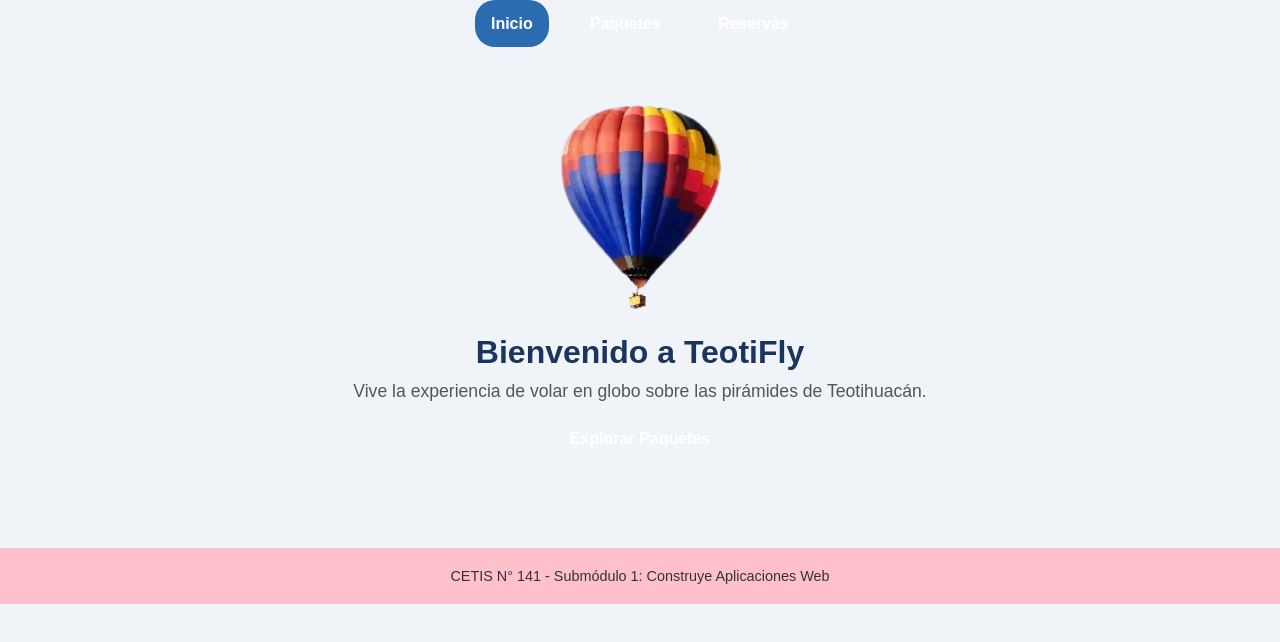
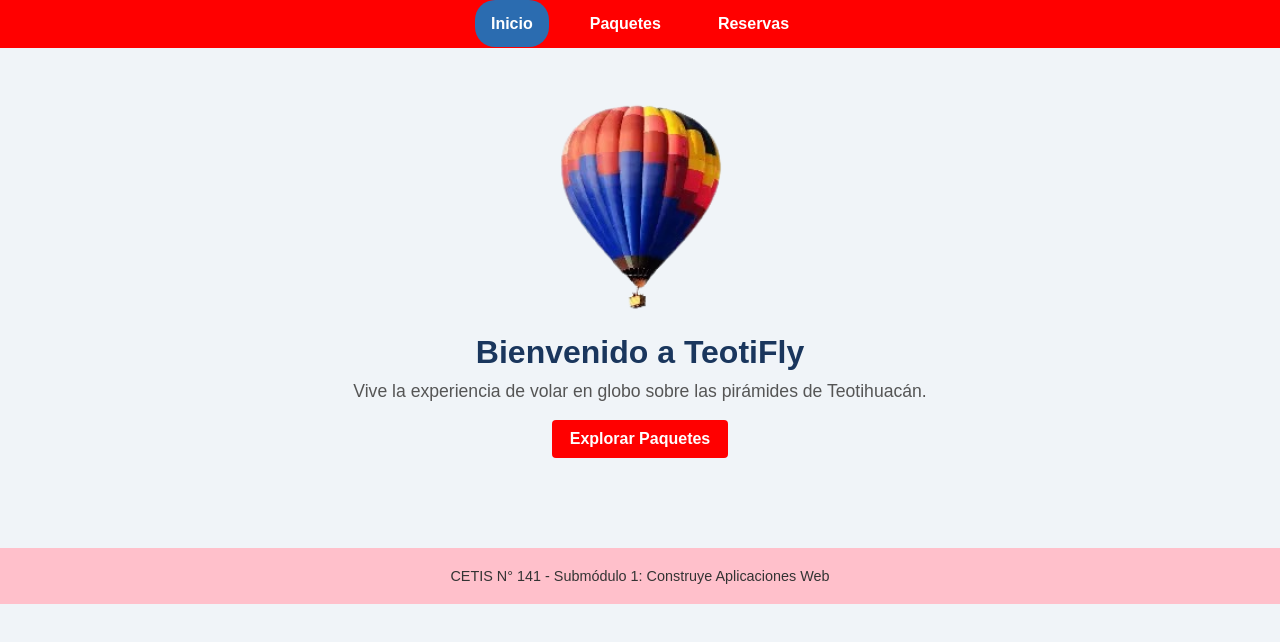
Before and after one commit to cantillocastilloabraham-star/Teotifly1, a plain HTML site: page index.html in a window 1280 px wide. Drawn offline with Linux system fonts and the light colour scheme.

Commit message:
Update styles.css
Actualización de estilos y etiquetas del formulario de reservas

```diff
--- a/assets/css/styles.css
+++ b/assets/css/styles.css
@@ -11,7 +11,7 @@ color: #333;
 }
 /* --- BARRA DE NAVEGACIÓN SIMPLE (<nav>) --- */
 .menu-principal {
-background-color: #red;
+background-color: red;
 padding: 15px;
 }
 .menu-principal ul {
@@ -117,7 +117,7 @@ resize: vertical;
 .boton-tarjeta,
 .boton-enviar {
 display: inline-block;
-background-color: #red;
+background-color: red;
 color: white;
 padding: 10px 18px;
 text-decoration: none;
```
